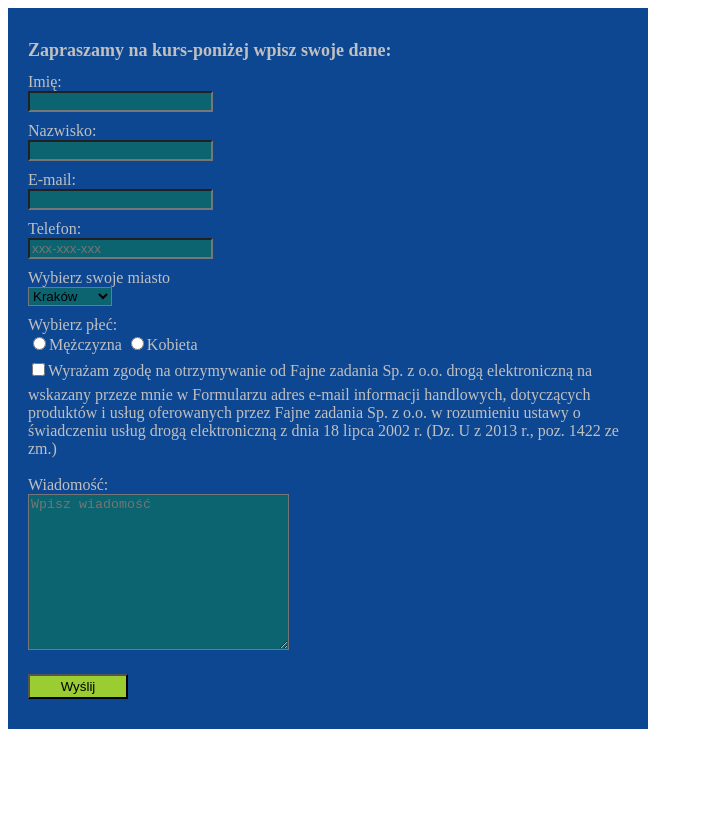
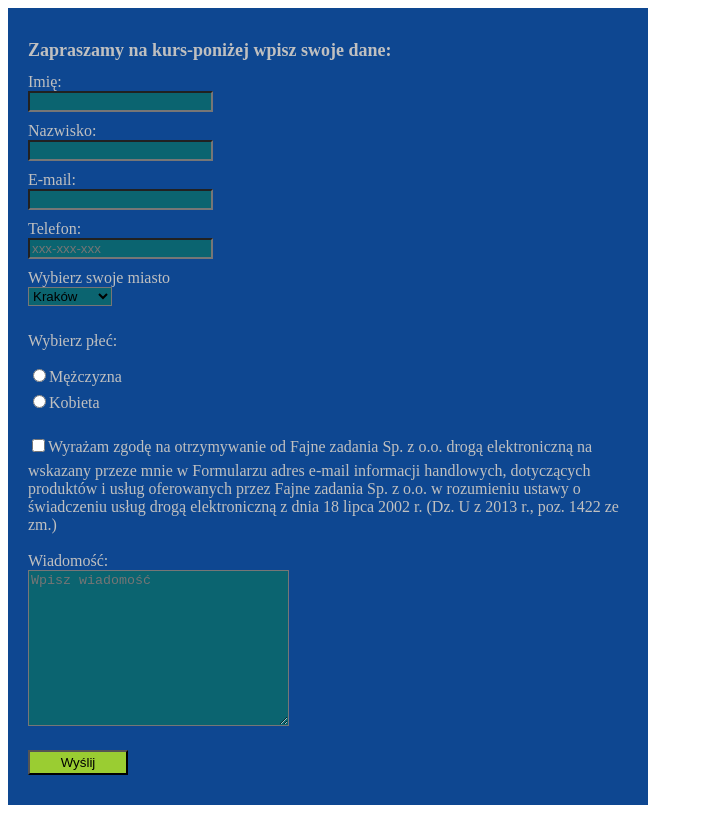
Before and after one commit to noszczykmichal/noszczykmichal.github.io, a plain HTML site: page zadania-domowe/Formularz/index.html in a window 1280 px wide. Shown: the whole page, without its empty margins (0-703 px from the left). Drawn offline with Linux system fonts and the light colour scheme.

Commit message:
Formularz z poprawkami

```diff
--- a/zadania-domowe/Formularz/index.html
+++ b/zadania-domowe/Formularz/index.html
@@ -30,12 +30,12 @@
             <option value="gdansk">Gdańsk</option>
         </select><br>
 
-        <label>Wybierz płeć:</label>
-        <input type="radio" name="gender" value="male">Mężczyzna
-        <input type="radio" name="gender" value="female">Kobieta<br>
+        <p>Wybierz płeć:</p>
+        <label for="male"><input type="radio" name="gender" id="male" value="male">Mężczyzna</label>
+        <label for="female"><input type="radio" name="gender" id="female" value="female">Kobieta</label><br>
 
-        <input type="checkbox" name="agreement" id="agreement">Wyrażam zgodę na otrzymywanie od Fajne zadania Sp. z o.o. drogą elektroniczną na wskazany przeze mnie w Formularzu adres e-mail informacji handlowych, dotyczących produktów i usług oferowanych przez Fajne zadania Sp. z o.o. w rozumieniu ustawy o świadczeniu usług drogą elektroniczną z dnia 18 lipca 2002 r. (Dz. U z 2013 r., poz. 1422 ze zm.)
-        <br><br>
+        <label for="agreement"><input type="checkbox" name="agreement" id="agreement">Wyrażam zgodę na otrzymywanie od Fajne zadania Sp. z o.o. drogą elektroniczną na wskazany przeze mnie w Formularzu adres e-mail informacji handlowych, dotyczących produktów i usług oferowanych przez Fajne zadania Sp. z o.o. w rozumieniu ustawy o świadczeniu usług drogą elektroniczną z dnia 18 lipca 2002 r. (Dz. U z 2013 r., poz. 1422 ze zm.)</label>
+        <br>
 
         <label for="message">Wiadomość:</label>
         <textarea rows="10" cols= "30" name="message" maxlength="150" id="message" placeholder="Wpisz wiadomość"></textarea><br>
```
Also changed, not shown: zadania-domowe/Formularz/css/style.css (line endings or trailing spaces).
